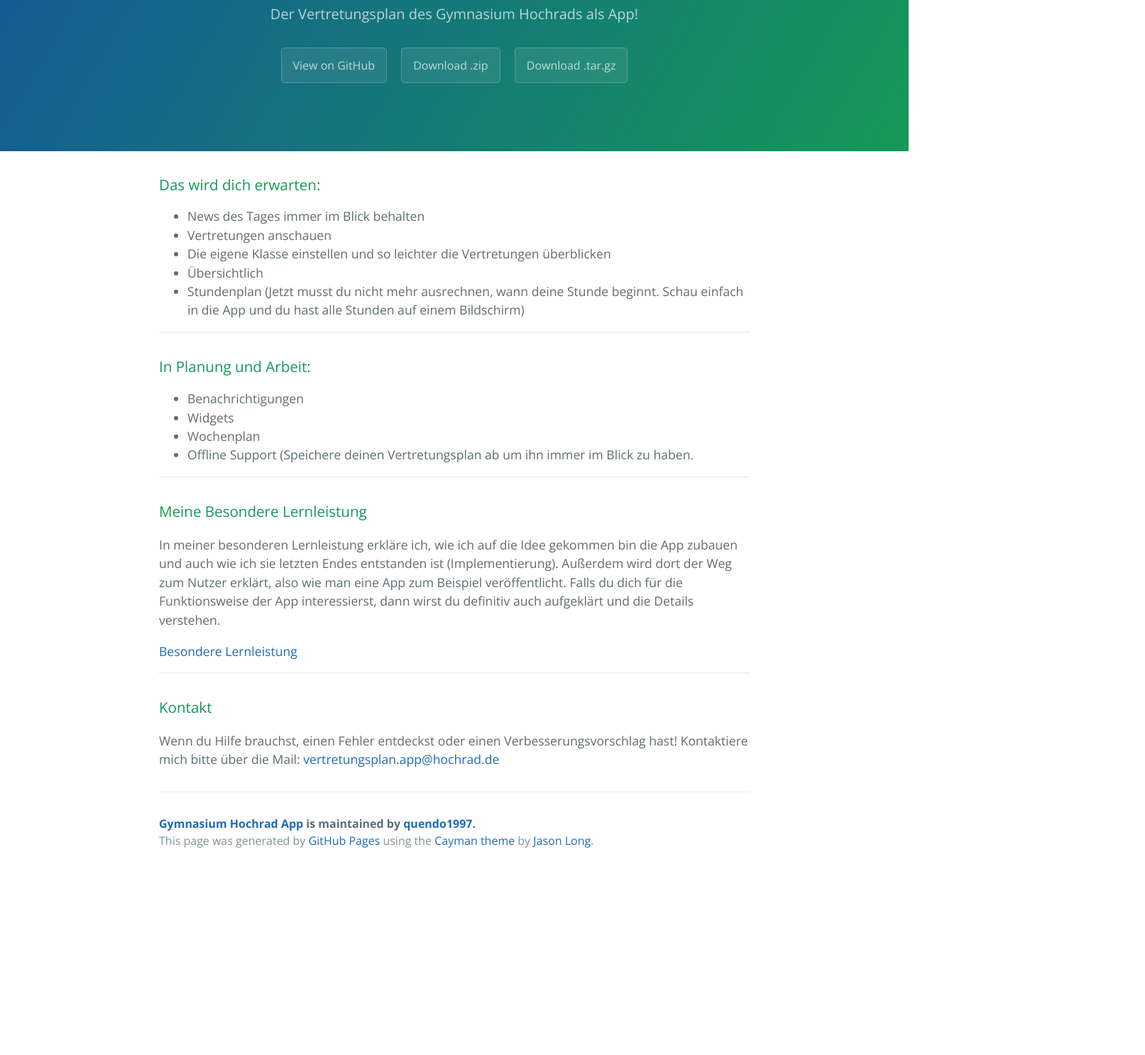
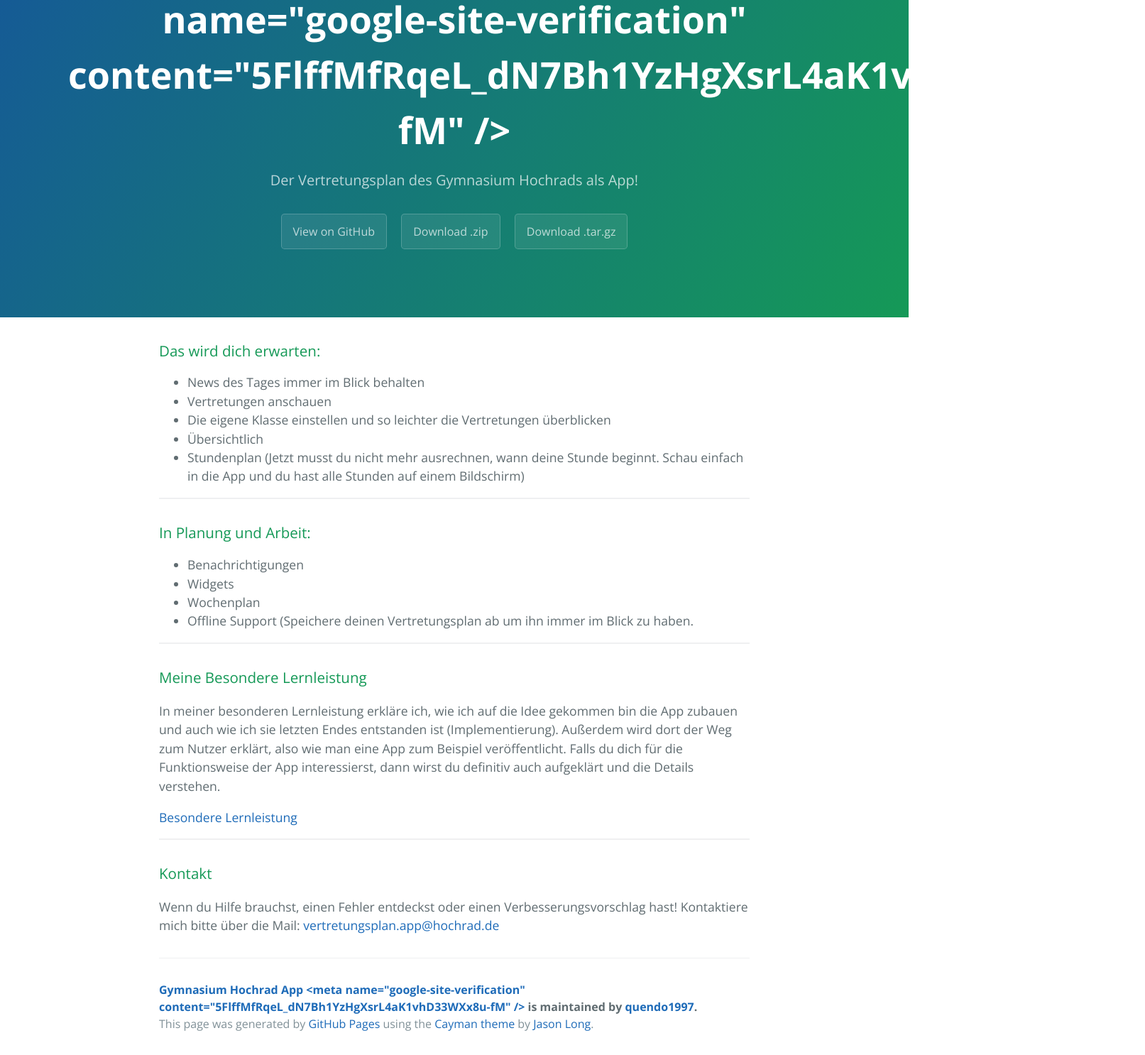
Before and after one commit to fvholten/GymnasiumHochrad, a plain HTML site: page index.html in a window 1280 px wide. Shown: the part 170-1656 px from the top of the page at 71% size, 1613 px wide, since content can reach past the window. Before the commit the page ends 1398 px from the top, so only its background shows below. Drawn offline with nearby package versions, Linux system fonts and the light colour scheme.

Commit message:
Create gh-pages branch via GitHub

```diff
--- a/index.html
+++ b/index.html
@@ -2,7 +2,7 @@
 <html lang="en-us">
   <head>
     <meta charset="UTF-8">
-    <title>Gymnasium Hochrad App by quendo1997</title>
+    <title>Gymnasium Hochrad App &lt;meta name=&quot;google-site-verification&quot; content=&quot;5FlffMfRqeL_dN7Bh1YzHgXsrL4aK1vhD33WXx8u-fM&quot; /&gt; by quendo1997</title>
     <meta name="viewport" content="width=device-width, initial-scale=1">
     <link rel="stylesheet" type="text/css" href="stylesheets/normalize.css" media="screen">
     <link href='https://fonts.googleapis.com/css?family=Open+Sans:400,700' rel='stylesheet' type='text/css'>
@@ -11,7 +11,7 @@
   </head>
   <body>
     <section class="page-header">
-      <h1 class="project-name">Gymnasium Hochrad App</h1>
+      <h1 class="project-name">Gymnasium Hochrad App &lt;meta name=&quot;google-site-verification&quot; content=&quot;5FlffMfRqeL_dN7Bh1YzHgXsrL4aK1vhD33WXx8u-fM&quot; /&gt;</h1>
       <h2 class="project-tagline">Der Vertretungsplan des Gymnasium Hochrads als App!</h2>
       <a href="https://github.com/quendo1997/GymnasiumHochrad" class="btn">View on GitHub</a>
       <a href="https://github.com/quendo1997/GymnasiumHochrad/zipball/master" class="btn">Download .zip</a>
@@ -58,10 +58,8 @@
 
 <p>Wenn du Hilfe brauchst, einen Fehler entdeckst oder einen Verbesserungsvorschlag hast! Kontaktiere mich bitte über die Mail: <a href="mailto:vertretungsplan.app@hochrad.de">vertretungsplan.app@hochrad.de</a></p>
 
-<p></p>
-
       <footer class="site-footer">
-        <span class="site-footer-owner"><a href="https://github.com/quendo1997/GymnasiumHochrad">Gymnasium Hochrad App</a> is maintained by <a href="https://github.com/quendo1997">quendo1997</a>.</span>
+        <span class="site-footer-owner"><a href="https://github.com/quendo1997/GymnasiumHochrad">Gymnasium Hochrad App &lt;meta name=&quot;google-site-verification&quot; content=&quot;5FlffMfRqeL_dN7Bh1YzHgXsrL4aK1vhD33WXx8u-fM&quot; /&gt;</a> is maintained by <a href="https://github.com/quendo1997">quendo1997</a>.</span>
 
         <span class="site-footer-credits">This page was generated by <a href="https://pages.github.com">GitHub Pages</a> using the <a href="https://github.com/jasonlong/cayman-theme">Cayman theme</a> by <a href="https://twitter.com/jasonlong">Jason Long</a>.</span>
       </footer>
```
Also changed, not shown: params.json (+1 -1 lines).
